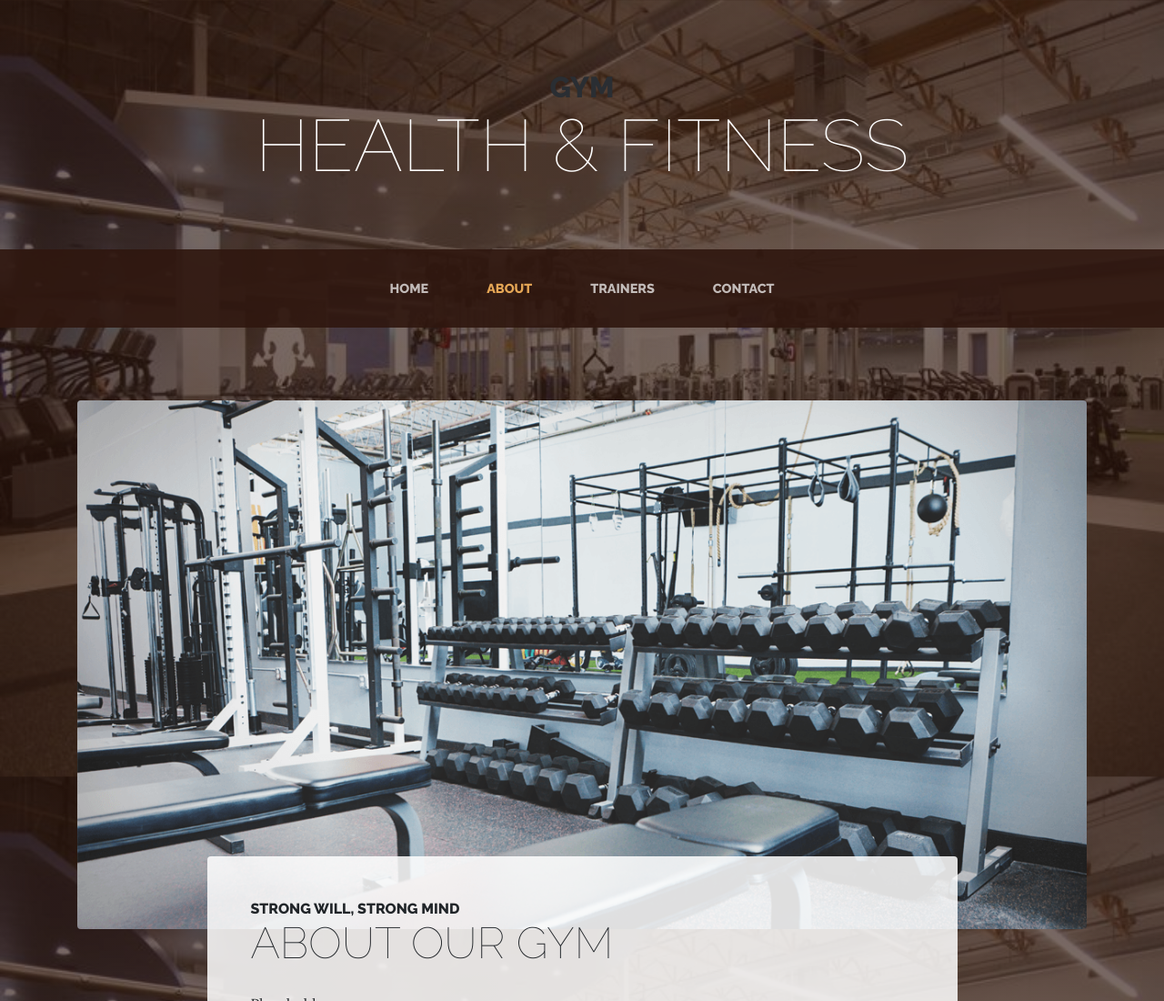
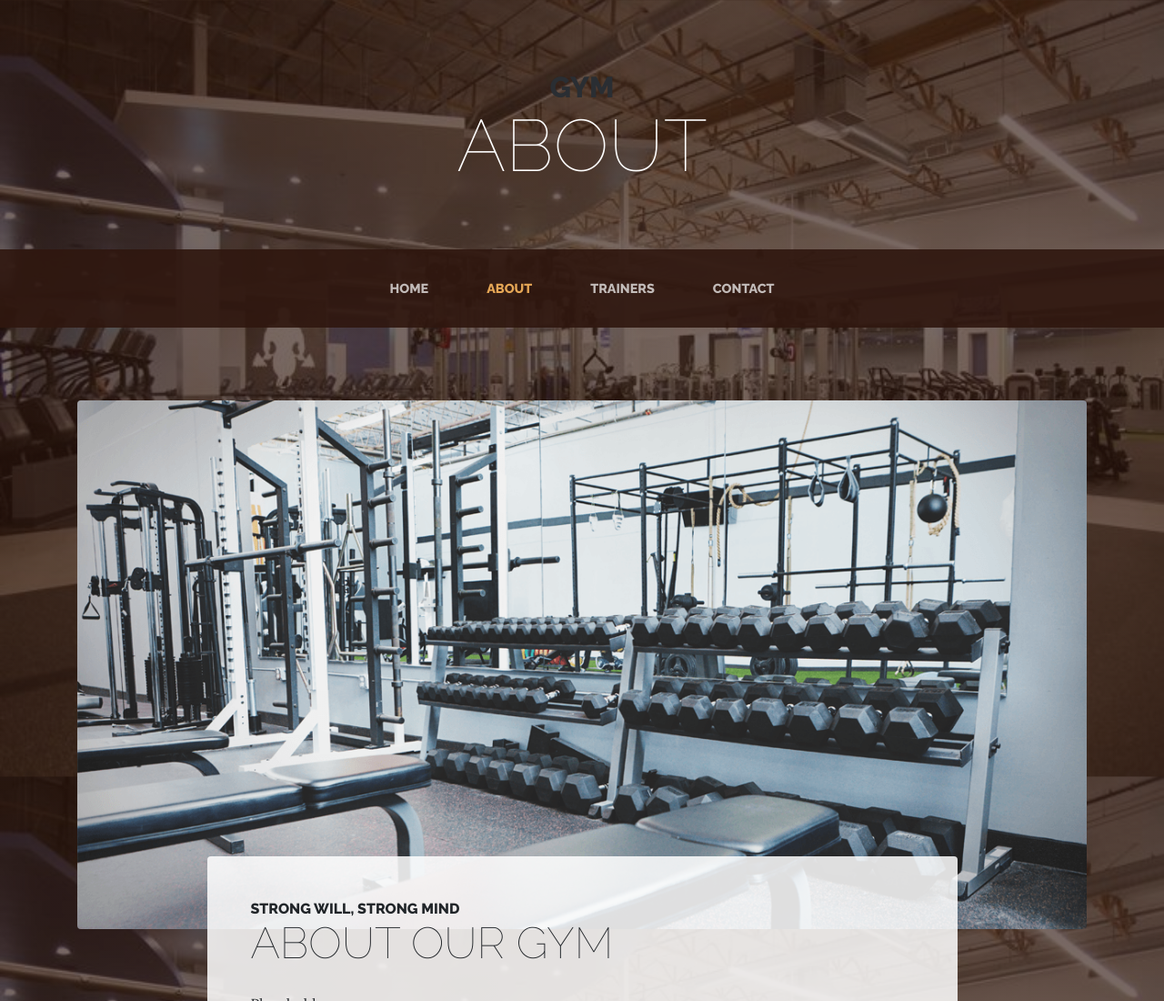
Before and after one commit to jovaleri/jonvaleri.github.io, a website: page about.html in a window 1280 px wide. Shown: the top 1100 px of the page at 91% size. Drawn offline with Linux system fonts and the light colour scheme.

Commit message:
First Commit

```diff
--- a/about.html
+++ b/about.html
@@ -26,7 +26,7 @@
 
   <h1 class="site-heading text-center text-white d-none d-lg-block">
     <span class="site-heading-upper text-primary mb-3">Gym</span>
-    <span class="site-heading-lower">Health & Fitness</span>
+    <span class="site-heading-lower">About</span>
   </h1>
 
   <!-- Navigation -->
```
